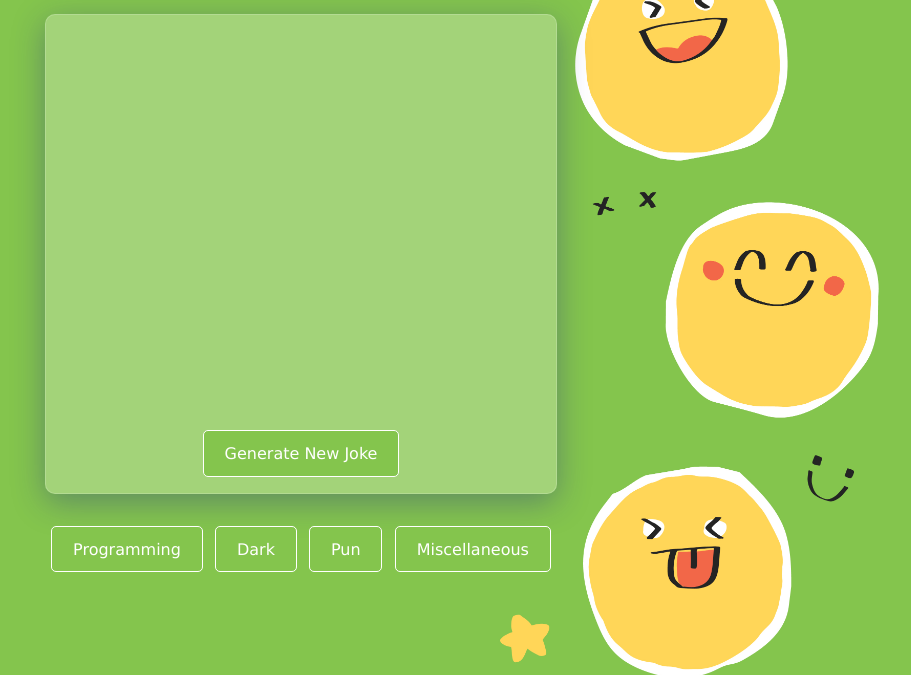
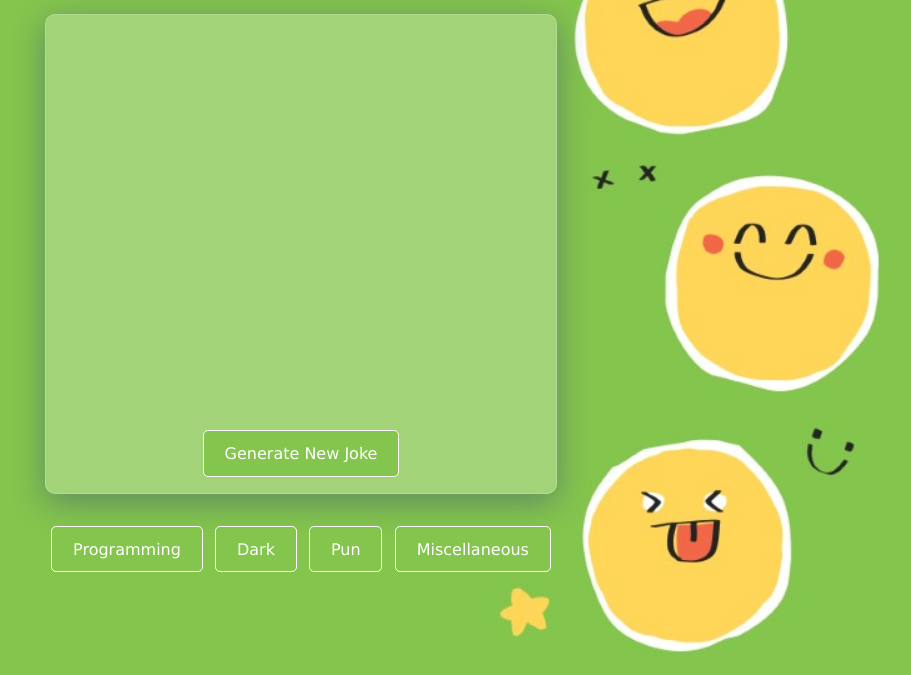
Before and after one commit to sahilatahar/Random-Joke-Generator, a plain HTML site: page index.html in a window 1280 px wide. Shown: the part 125-800 px from the top of the page, without its empty margins (339-1250 px from the left). Drawn offline with Linux system fonts and the light colour scheme; no server answers.

Commit message:
Background Image Update

```diff
--- a/style.css
+++ b/style.css
@@ -11,7 +11,7 @@ body {
     justify-content: center;
     flex-direction: column;
     align-items: center;
-    background: url('images/bg_image.jpg');
+    background: url('image/bg_image.jpg');
     background-repeat: no-repeat;
     background-size: cover;
     color: white;
```
Also changed, not shown: image/bg_image.jpg (added), images/bg_image.jpg (deleted).
